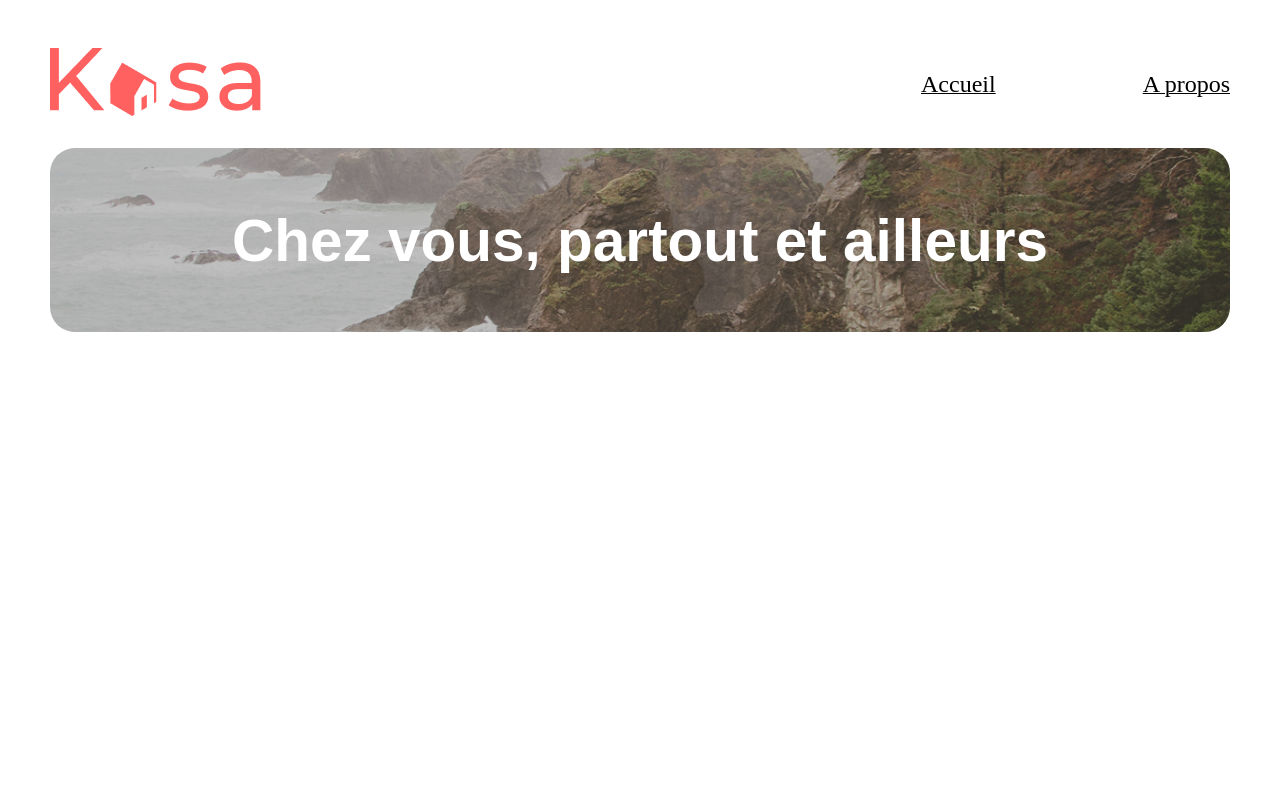
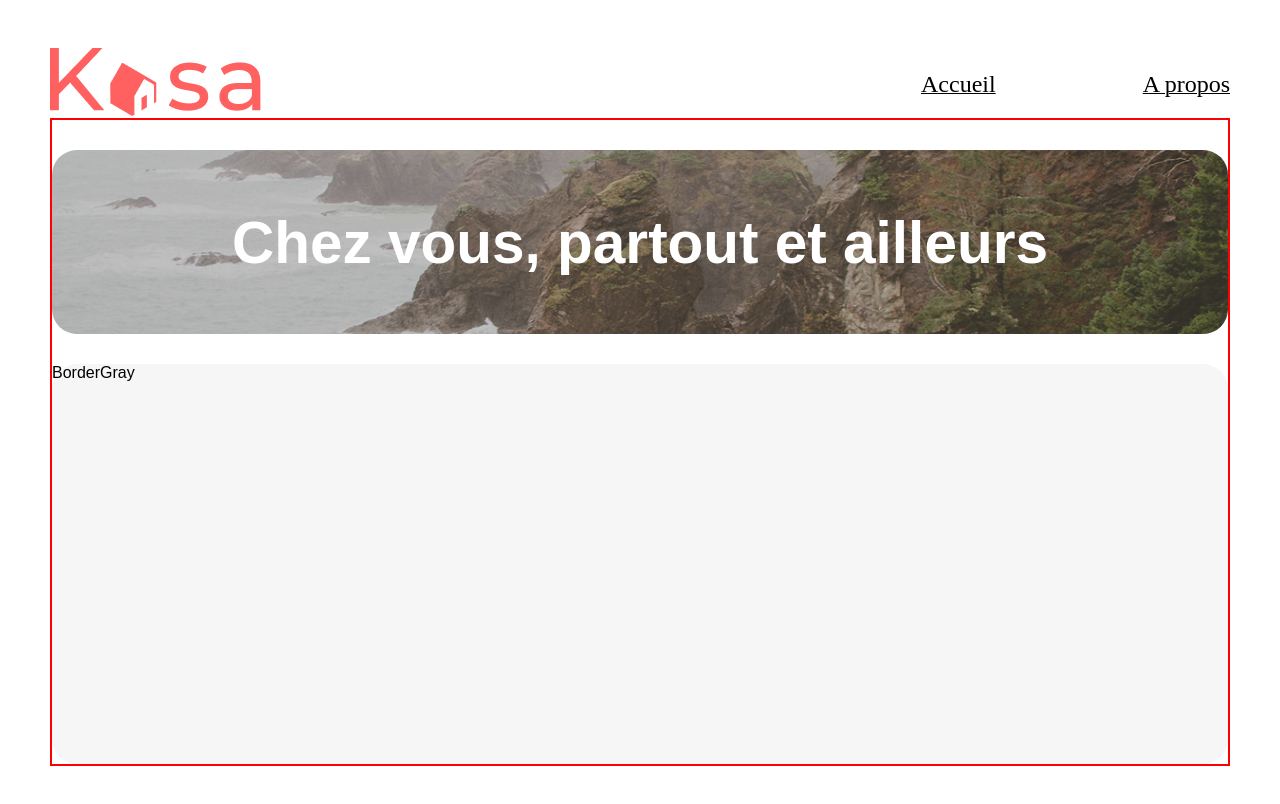
Before and after one commit to Adonis-26/Projet-7, a React (Vite) app: page / in a window 1280 px wide. Shown: the top 804 px of the page. Built offline with nearby package versions, Linux system fonts and the light colour scheme; a web font is replaced by a local one.

Commit message:
ajout du bloc gris home_page

```diff
--- a/src/App.jsx
+++ b/src/App.jsx
@@ -1,13 +1,19 @@
 import React from 'react';
-import Header from './Components/Header/Header';
-import Banner from './Components/Banner/Banner';
-import './App.css'
+import Header from './Components/Header/Header.jsx';
+import Banner from './Components/Banner/Banner.jsx';
+import BorderGray from './Components/BorderGray/BorderGray.jsx';
+import Body from './Components/Body/Body.jsx';
+
+import './App.css';
 
 function App() {
   return (
     <div>
       <Header />
-      <Banner />
+      <Body>
+        <Banner />
+        <BorderGray />
+      </Body>
     </div>
   )
 }
--- a/src/Components/Banner/banner.scss
+++ b/src/Components/Banner/banner.scss
@@ -13,6 +13,7 @@
    font-weight: 500;
    font-size: 50px;
    color: white;
+   margin-bottom: 30px;
 }
 .banner::before{
    position: absolute;
--- /dev/null
+++ b/src/Components/Body/Body.jsx
@@ -0,0 +1,8 @@
+import React from 'react'
+import './Body.scss';
+
+function Body({children}) {
+    return <div className='BoderRed'>{children}</div>;
+}
+
+export default Body
--- /dev/null
+++ b/src/Components/Body/Body.scss
@@ -0,0 +1,3 @@
+.BoderRed{
+    border: 2px solid red;
+}
--- /dev/null
+++ b/src/Components/BorderGray/BorderGray.jsx
@@ -0,0 +1,8 @@
+import React from 'react';
+import './BorderGray.scss'
+
+function BorderGray() {
+  return <div className='borderGray'>BorderGray</div>
+}
+
+export default BorderGray
--- /dev/null
+++ b/src/Components/BorderGray/BorderGray.scss
@@ -0,0 +1,5 @@
+.borderGray {
+    background: #F6F6F6;
+    border-radius: 25px;
+    min-height: 50vh;
+}
```
